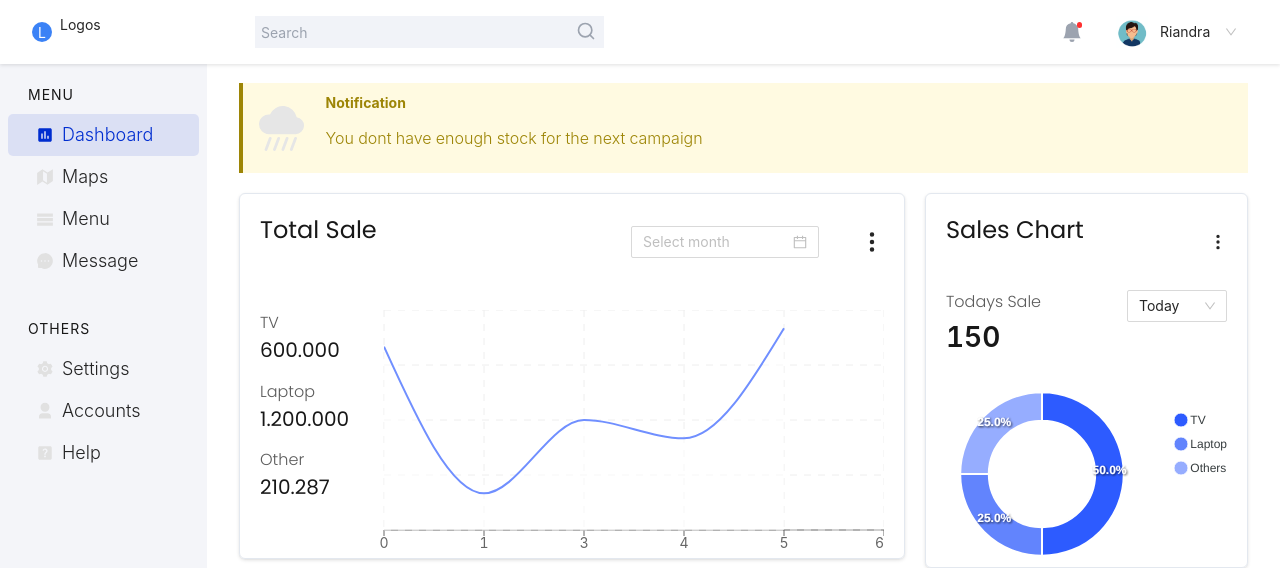
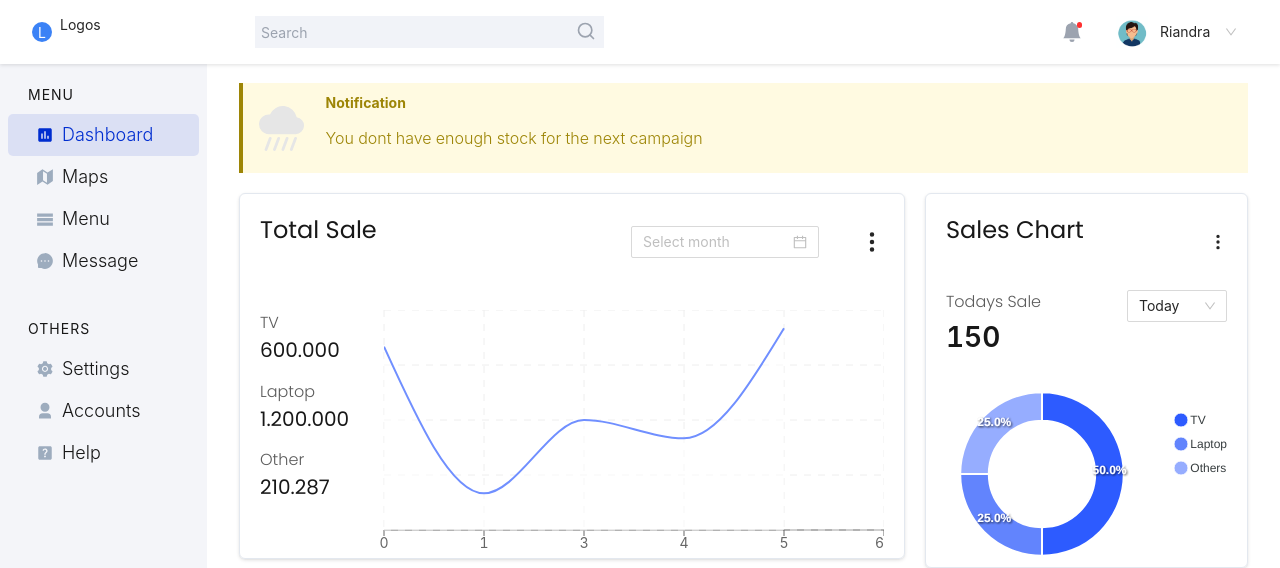
Before and after one commit to monirhabderabby/redgreenAssestment, a React (Create React App) app: page / in a window 1280 px wide. Shown: the top 568 px of the page. Built offline with nearby package versions, Linux system fonts and the light colour scheme; the HTML template or start-up script is replaced by a standard one.

Commit message:
change icons color in sidebar

```diff
--- a/src/components/sideBar/SideBar.js
+++ b/src/components/sideBar/SideBar.js
@@ -41,10 +41,10 @@ const SideBar = ({ isOpen, setIsOpen }) => {
                 </p>
                 <div className=" md:w-full md:h-[42px] md:pl-[28px] flex items-center p-2 md:px-0 rounded-5px active">
                     <MdInsertChart
-                        className={`block float-left md:text-lg cursor-pointer `}
+                        className={`block float-left text-[#002ED0] md:text-lg cursor-pointer `}
                     />
                     <span
-                        className={`md:block text-lg ml-2 font-light ${
+                        className={`md:block text-[#002ED0]  text-lg ml-2 font-light ${
                             isOpen ? "block" : "hidden"
                         }`}
                     >
@@ -53,10 +53,10 @@ const SideBar = ({ isOpen, setIsOpen }) => {
                 </div>
                 <div className="md:w-full h-[42px] md:pl-[28px] flex items-center p-2 md:px-0">
                     <IoMapSharp
-                        className={`block text-[#E1E1E1] float-left md:text-lg cursor-pointer `}
+                        className={`block text-[#9DACBE] float-left md:text-lg cursor-pointer `}
                     />
                     <span
-                        className={`md:block text-lg ml-2 font-light ${
+                        className={`md:block  text-[#181818] text-lg ml-2 font-light ${
                             isOpen ? "block" : "hidden"
                         }`}
                     >
@@ -65,10 +65,10 @@ const SideBar = ({ isOpen, setIsOpen }) => {
                 </div>
                 <div className="md:w-full h-[42px] md:pl-[28px] flex items-center p-2 md:px-0">
                     <ImMenu
-                        className={`block text-[#E1E1E1] float-left md:text-lg cursor-pointer `}
+                        className={`block text-[#9DACBE]  float-left md:text-lg cursor-pointer `}
                     />
                     <span
-                        className={`md:block text-lg ml-2 font-light ${
+                        className={`md:block text-[#181818] text-lg ml-2 font-light ${
                             isOpen ? "block" : "hidden"
                         }`}
                     >
@@ -77,10 +77,10 @@ const SideBar = ({ isOpen, setIsOpen }) => {
                 </div>
                 <div className="md:w-full h-[42px] md:pl-[28px] flex items-center p-2 md:px-0">
                     <AiFillMessage
-                        className={`block text-[#E1E1E1] float-left md:text-lg cursor-pointer `}
+                        className={`block text-[#9DACBE] float-left md:text-lg cursor-pointer `}
                     />
                     <span
-                        className={`md:block text-lg ml-2 font-light ${
+                        className={`md:block text-[#181818] text-lg ml-2 font-light ${
                             isOpen ? "block" : "hidden"
                         }`}
                     >
@@ -98,10 +98,10 @@ const SideBar = ({ isOpen, setIsOpen }) => {
                 </p>
                 <div className=" md:w-full md:h-[42px] md:pl-[28px] flex items-center p-2 md:px-0 rounded-5px">
                     <AiFillSetting
-                        className={`block text-[#E1E1E1] float-left md:text-lg cursor-pointer `}
+                        className={`block text-[#9DACBE] float-left md:text-lg cursor-pointer `}
                     />
                     <span
-                        className={`md:block text-lg ml-2 font-light ${
+                        className={`md:block text-[#181818] text-lg ml-2 font-light ${
                             isOpen ? "block" : "hidden"
                         }`}
                     >
@@ -110,10 +110,10 @@ const SideBar = ({ isOpen, setIsOpen }) => {
                 </div>
                 <div className="md:w-full h-[42px] md:pl-[28px] flex items-center p-2 md:px-0">
                     <RiUser3Fill
-                        className={`block text-[#E1E1E1] float-left md:text-lg cursor-pointer `}
+                        className={`block text-[#9DACBE] float-left md:text-lg cursor-pointer `}
                     />
                     <span
-                        className={`md:block text-lg ml-2 font-light ${
+                        className={`md:block text-[#181818] text-lg ml-2 font-light ${
                             isOpen ? "block" : "hidden"
                         }`}
                     >
@@ -122,10 +122,10 @@ const SideBar = ({ isOpen, setIsOpen }) => {
                 </div>
                 <div className="md:w-full h-[42px] md:pl-[28px] flex items-center p-2 md:px-0">
                     <MdHelpCenter
-                        className={`block float-left text-[#E1E1E1] md:text-lg cursor-pointer `}
+                        className={`block float-left text-[#9DACBE] md:text-lg cursor-pointer `}
                     />
                     <span
-                        className={`md:block text-lg ml-2 font-light ${
+                        className={`md:block text-[#181818] text-lg ml-2 font-light ${
                             isOpen ? "block" : "hidden"
                         }`}
                     >
```
